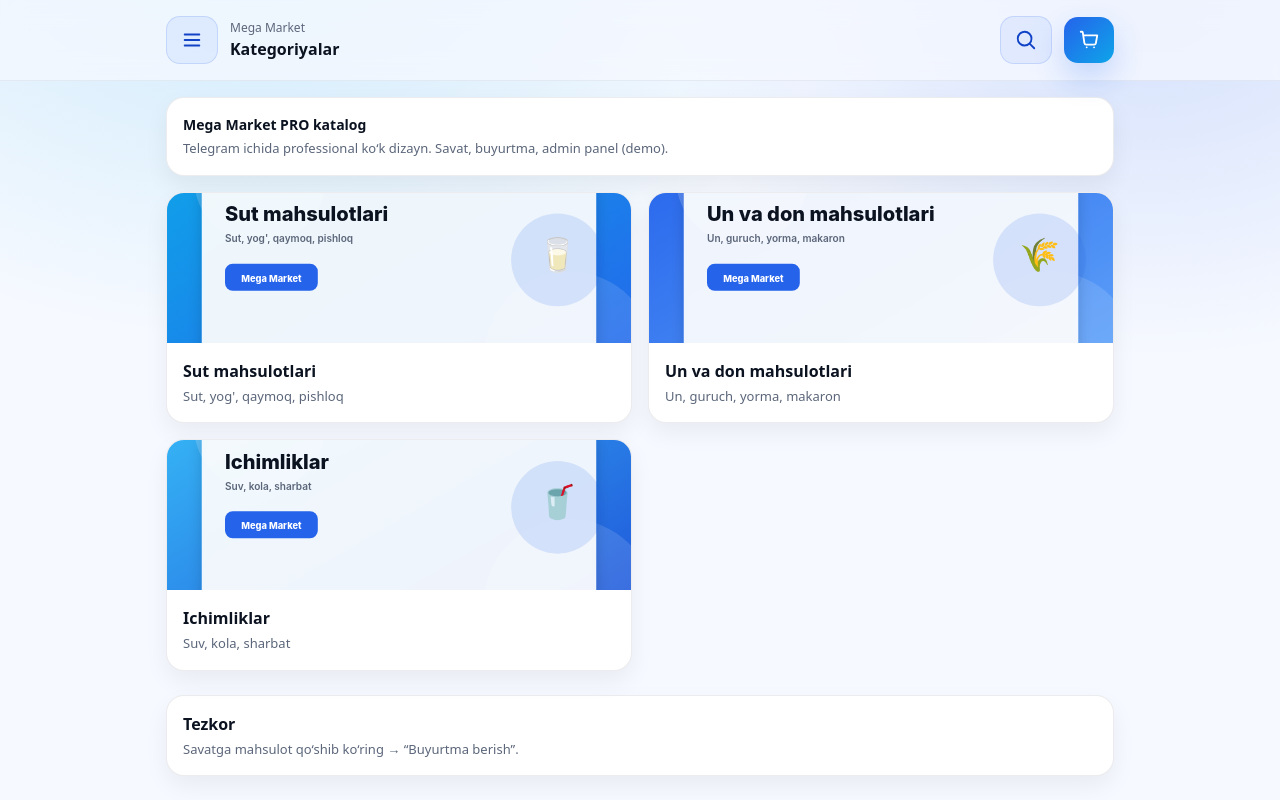
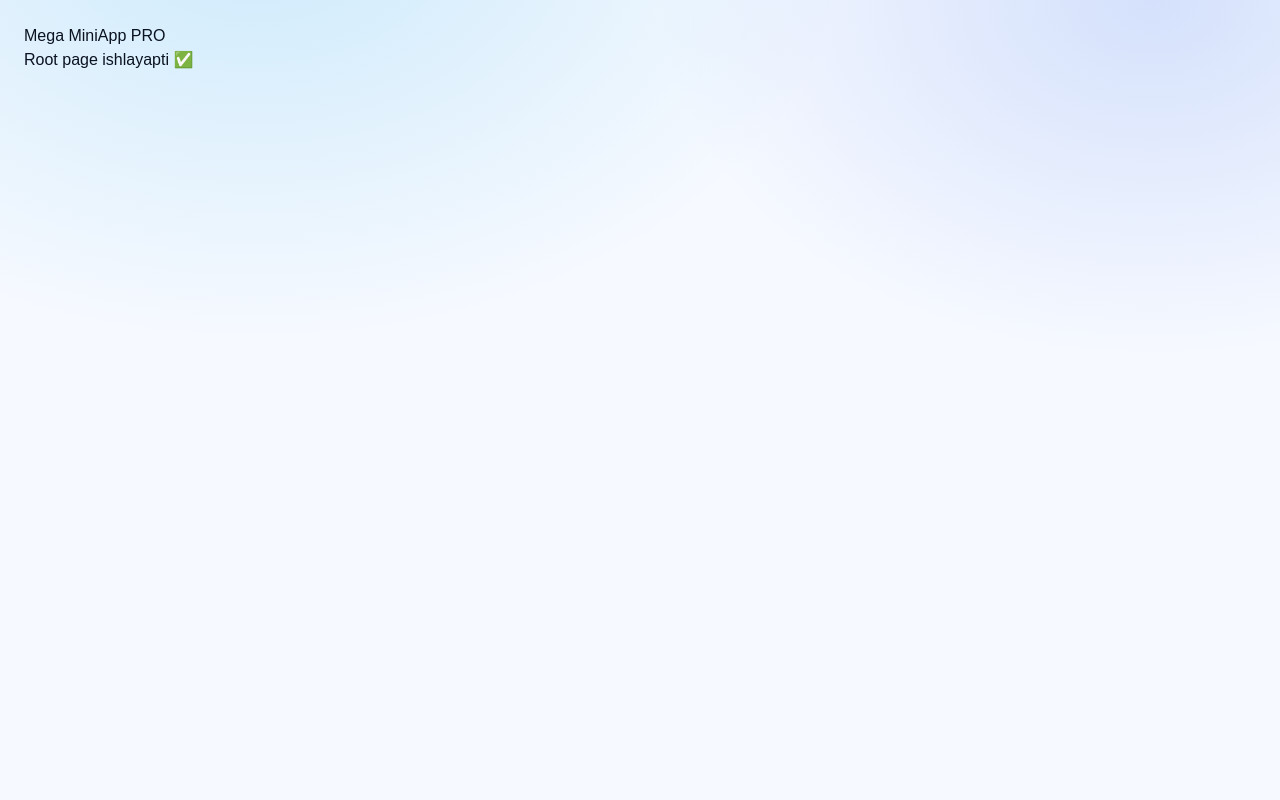
Before and after one commit to salomovazarina6-crypto/miniapp, a Next.js app: page / in a window 1280 px wide. Built offline with nearby package versions, Linux system fonts and the light colour scheme.

Commit message:
page.tsx
Removed HomeClient component and added main content.

```diff
--- a/app/page.tsx
+++ b/app/page.tsx
@@ -1,6 +1,8 @@
-import { CATEGORIES } from "@/data/seed";
-import { HomeClient } from "@/app/ui/home-client";
-
 export default function Page() {
-  return <HomeClient categories={CATEGORIES} />;
+  return (
+    <main style={{ padding: 24, fontFamily: "Arial" }}>
+      <h1>Mega MiniApp PRO</h1>
+      <p>Root page ishlayapti ✅</p>
+    </main>
+  );
 }
```
